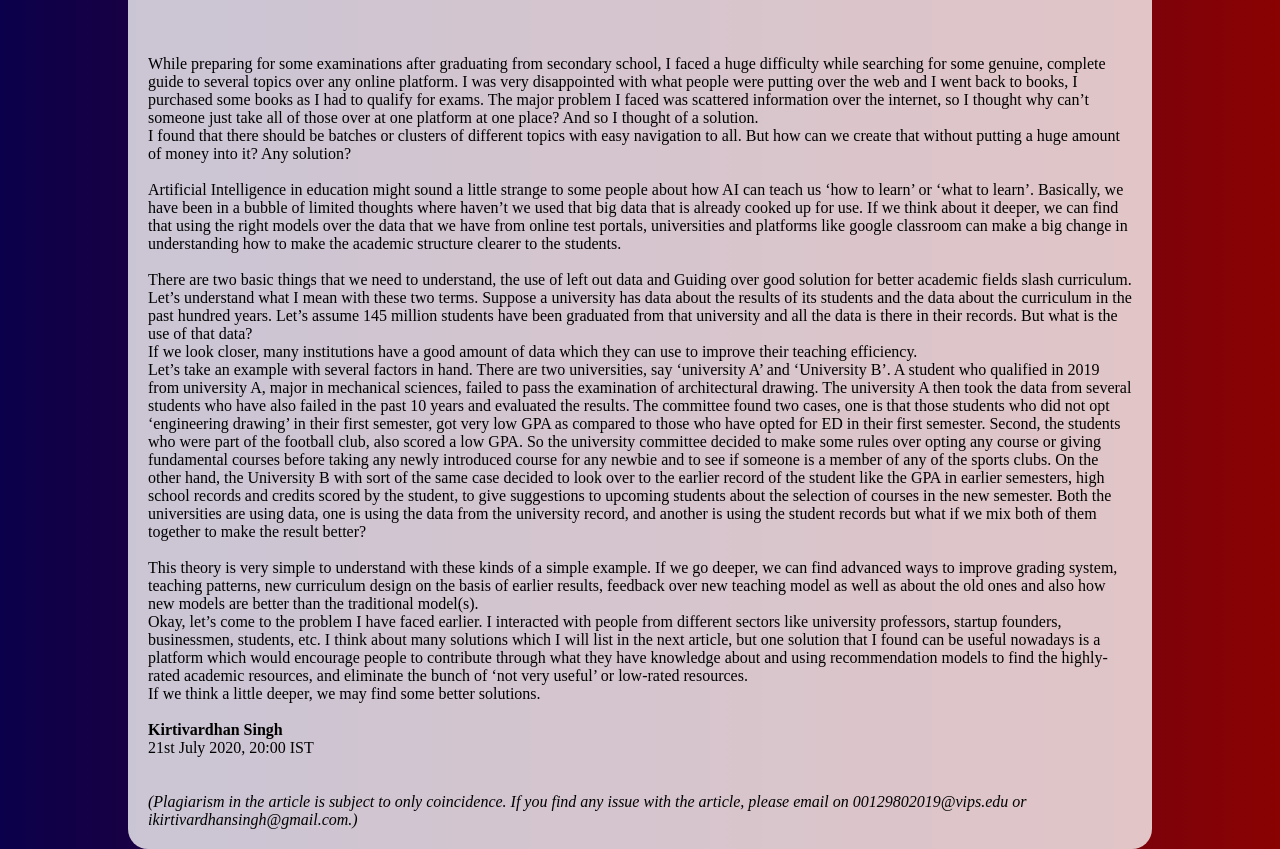
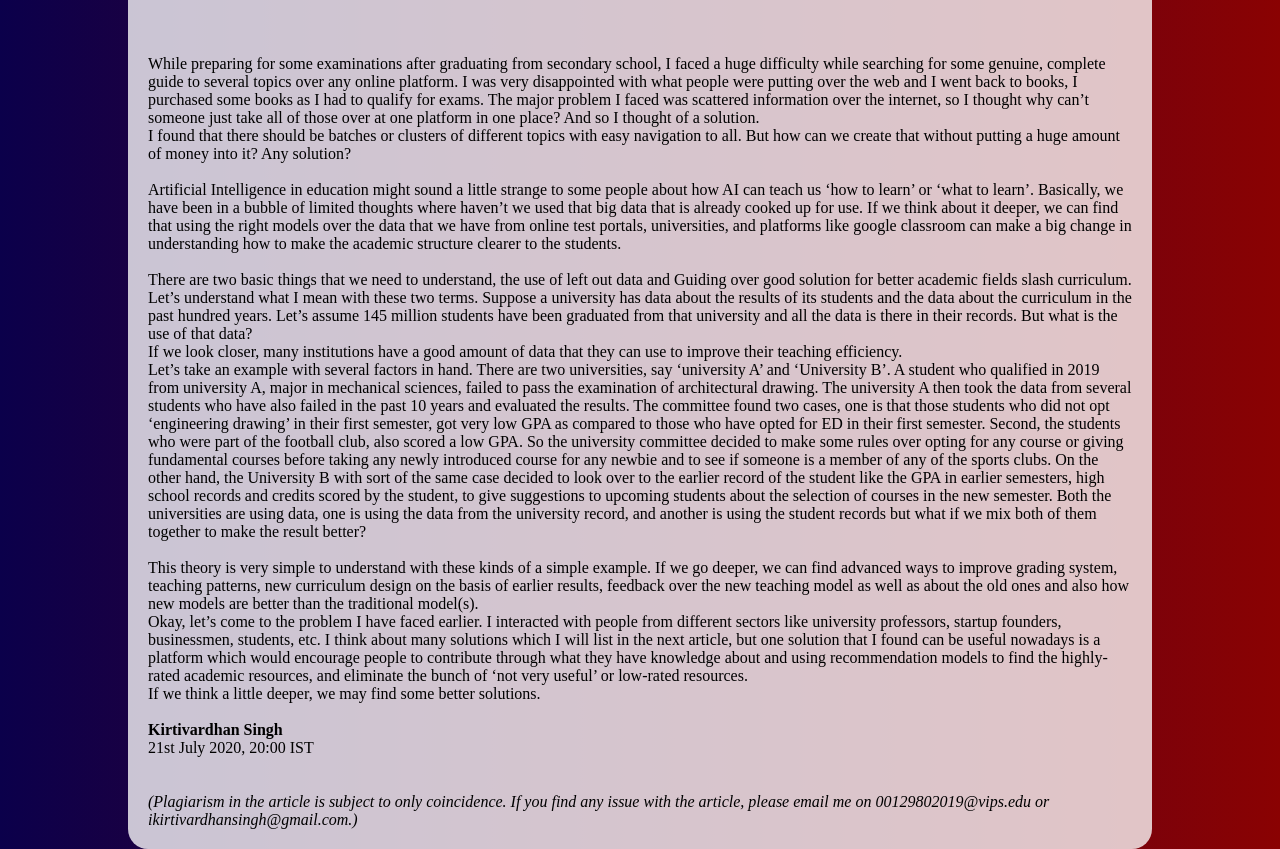
Before and after one commit to ikirtivardhansingh/portfolio, a plain HTML site: page No-nee-of-AI-in-Education-But-why.html in a window 1280 px wide. Shown: the part 416-1265 px from the top of the page. Drawn offline with Linux system fonts and the light colour scheme.

Commit message:
Update No-nee-of-AI-in-Education-But-why.html

```diff
--- a/No-nee-of-AI-in-Education-But-why.html
+++ b/No-nee-of-AI-in-Education-But-why.html
@@ -42,24 +42,15 @@
                     <p3> <br>
 
 
-                        <br>While preparing for some examinations after graduating from secondary school, I faced a huge difficulty while searching for some genuine, complete guide to several topics over any online platform. I was very disappointed with
-                        what people were putting over the web and I went back to books, I purchased some books as I had to qualify for exams. The major problem I faced was scattered information over the internet, so I thought why can’t someone just take
-                        all of those over at one platform at one place? And so I thought of a solution.<br> I found that there should be batches or clusters of different topics with easy navigation to all. But how can we create that without putting a
-                        huge amount of money into it? Any solution?<br><br> Artificial Intelligence in education might sound a little strange to some people about how AI can teach us ‘how to learn’ or ‘what to learn’. Basically, we have been in a bubble
-                        of limited thoughts where haven’t we used that big data that is already cooked up for use. If we think about it deeper, we can find that using the right models over the data that we have from online test portals, universities and
-                        platforms like google classroom can make a big change in understanding how to make the academic structure clearer to the students. <br>
-                        <br> There are two basic things that we need to understand, the use of left out data and Guiding over good solution for better academic fields slash curriculum. Let’s understand what I mean with these two terms. Suppose a university
-                        has data about the results of its students and the data about the curriculum in the past hundred years. Let’s assume 145 million students have been graduated from that university and all the data is there in their records. But
-                        what is the use of that data?<br> If we look closer, many institutions have a good amount of data which they can use to improve their teaching efficiency.
-                        <br>Let’s take an example with several factors in hand. There are two universities, say ‘university A’ and ‘University B’. A student who qualified in 2019 from university A, major in mechanical sciences, failed to pass the examination
-                        of architectural drawing. The university A then took the data from several students who have also failed in the past 10 years and evaluated the results. The committee found two cases, one is that those students who did not opt
-                        ‘engineering drawing’ in their first semester, got very low GPA as compared to those who have opted for ED in their first semester. Second, the students who were part of the football club, also scored a low GPA. So the university
-                        committee decided to make some rules over opting any course or giving fundamental courses before taking any newly introduced course for any newbie and to see if someone is a member of any of the sports clubs. On the other hand,
-                        the University B with sort of the same case decided to look over to the earlier record of the student like the GPA in earlier semesters, high school records and credits scored by the student, to give suggestions to upcoming students
-                        about the selection of courses in the new semester. Both the universities are using data, one is using the data from the university record, and another is using the student records but what if we mix both of them together to make
-                        the result better?
+                        <br>While preparing for some examinations after graduating from secondary school, I faced a huge difficulty while searching for some genuine, complete guide to several topics over any online platform. I was very disappointed with what people were putting over the web and I went back to books, I purchased some books as I had to qualify for exams. The major problem I faced was scattered information over the internet, so I thought why can’t someone just take all of those over at one platform in one place? And so I thought of a solution.<br> I found that there should be batches or clusters of different topics with easy navigation to all. But how can we create that without putting a
+                        huge amount of money into it? Any solution?<br><br> Artificial Intelligence in education might sound a little strange to some people about how AI can teach us ‘how to learn’ or ‘what to learn’. Basically, we have been in a bubble of limited thoughts where haven’t we used that big data that is already cooked up for use. If we think about it deeper, we can find that using the right models over the data that we have from online test portals, universities, and platforms like google classroom can make a big change in understanding how to make the academic structure clearer to the students. <br>
+                        <br> There are two basic things that we need to understand, the use of left out data and Guiding over good solution for better academic fields slash curriculum. Let’s understand what I mean with these two terms. Suppose a university has data about the results of its students and the data about the curriculum in the past hundred years. Let’s assume 145 million students have been graduated from that university and all the data is there in their records. But
+                        what is the use of that data?<br> If we look closer, many institutions have a good amount of data that they can use to improve their teaching efficiency.
+                        <br>Let’s take an example with several factors in hand. There are two universities, say ‘university A’ and ‘University B’. A student who qualified in 2019 from university A, major in mechanical sciences, failed to pass the examination of architectural drawing. The university A then took the data from several students who have also failed in the past 10 years and evaluated the results. The committee found two cases, one is that those students who did not opt
+                        ‘engineering drawing’ in their first semester, got very low GPA as compared to those who have opted for ED in their first semester. Second, the students who were part of the football club, also scored a low GPA. So the university committee decided to make some rules over opting for any course or giving fundamental courses before taking any newly introduced course for any newbie and to see if someone is a member of any of the sports clubs. On the other hand,
+                        the University B with sort of the same case decided to look over to the earlier record of the student like the GPA in earlier semesters, high school records and credits scored by the student, to give suggestions to upcoming students about the selection of courses in the new semester. Both the universities are using data, one is using the data from the university record, and another is using the student records but what if we mix both of them together to make the result better?
                         <br><br> This theory is very simple to understand with these kinds of a simple example. If we go deeper, we can find advanced ways to improve grading system, teaching patterns, new curriculum design on the basis of earlier results,
-                        feedback over new teaching model as well as about the old ones and also how new models are better than the traditional model(s).
+                        feedback over the new teaching model as well as about the old ones and also how new models are better than the traditional model(s).
                         <br> Okay, let’s come to the problem I have faced earlier. I interacted with people from different sectors like university professors, startup founders, businessmen, students, etc. I think about many solutions which I will list
                         in the next article, but one solution that I found can be useful nowadays is a platform which would encourage people to contribute through what they have knowledge about and using recommendation models to find the highly-rated
                         academic resources, and eliminate the bunch of ‘not very useful’ or low-rated resources.
@@ -68,7 +59,9 @@
                         <b>Kirtivardhan Singh</b>
                         <bR> 21st July 2020, 20:00 IST<br><br>
                         <Br>
-                        <i>(Plagiarism in the article is subject to only coincidence. If you find any issue with the article, please email on 00129802019@vips.edu  or ikirtivardhansingh@gmail.com.)</i>
+
+
+                        <i>(Plagiarism in the article is subject to only coincidence. If you find any issue with the article, please email me on 00129802019@vips.edu  or ikirtivardhansingh@gmail.com.)</i>
                     </p3>
                 </div>
             </div>
```
